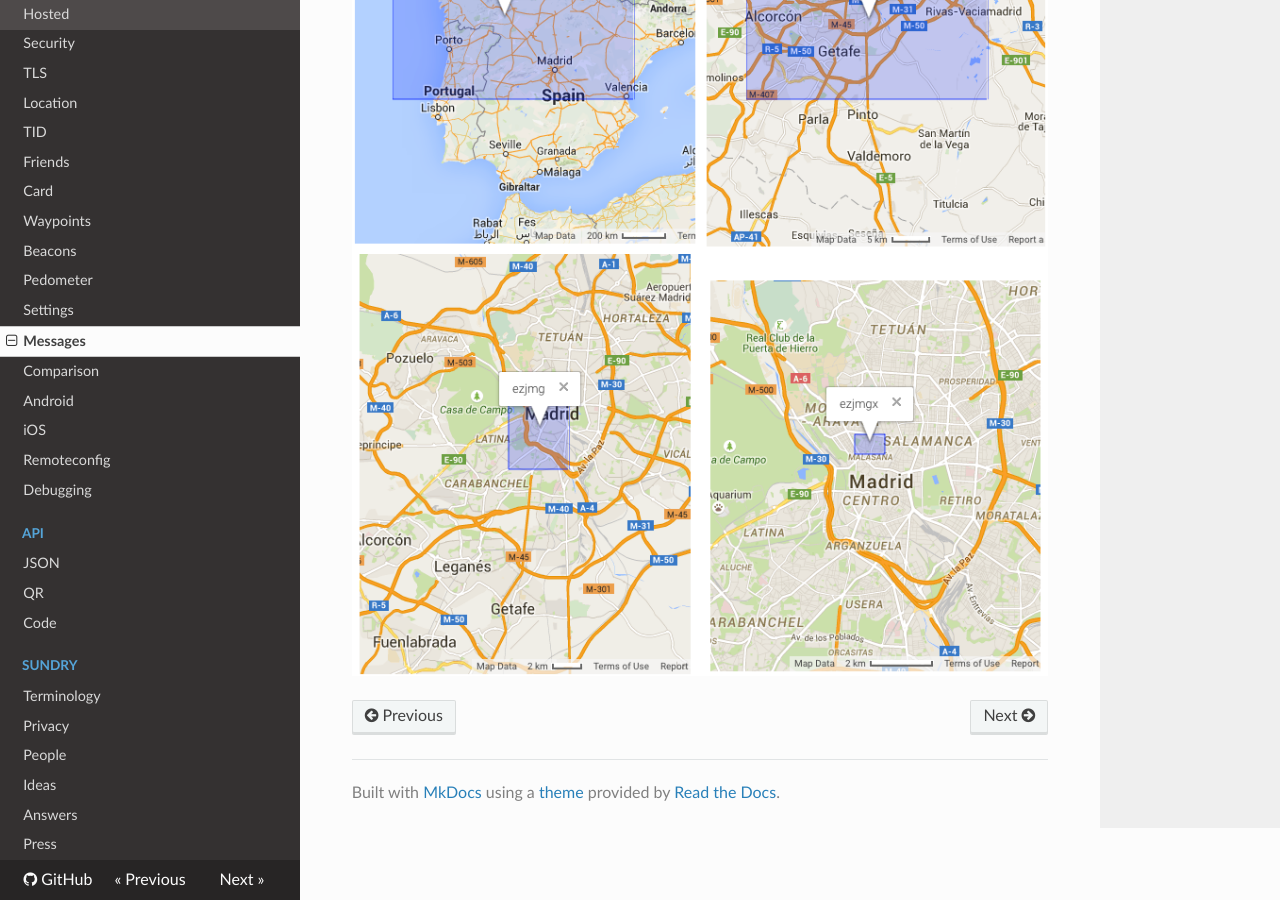
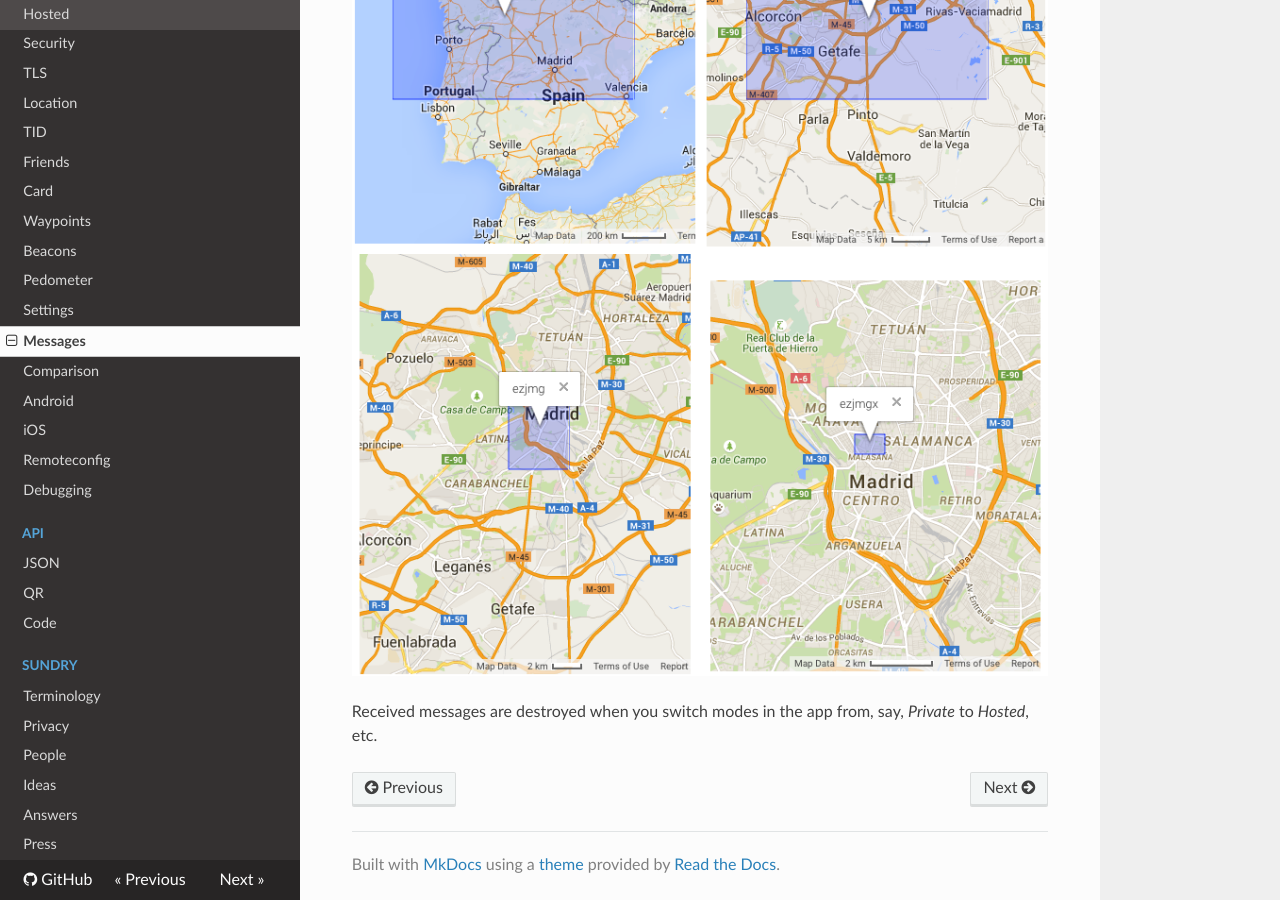
Before and after one commit to owntracks/booklet, an MkDocs documentation site: the page built from docs/features/msg.md, in a window 1280 px wide and 900 px high, scrolled down 997 px. Built offline with MkDocs 1.6.1, drawn with Linux system fonts in a browser that asks for light colours; nearby versions of some CDN libraries; old or Windows-style settings are respelled for this version of MkDocs.

Commit message:
message deletion on mode switch

```diff
--- a/docs/features/msg.md
+++ b/docs/features/msg.md
@@ -28,3 +28,5 @@ A point in Madrid, Spain is, for example `40.426979, -3.703913` (lat, lon), whic
 Thanks to the wonderful [page on Geohashes by Chris Veness](http://www.movable-type.co.uk/scripts/geohash.html) we can visualize these on a map (note the map's scale):
 
 ![lbs geohash](images/lbs-geohash.png)
+
+Received messages are destroyed when you switch modes in the app from, say, _Private_ to _Hosted_, etc.
```
